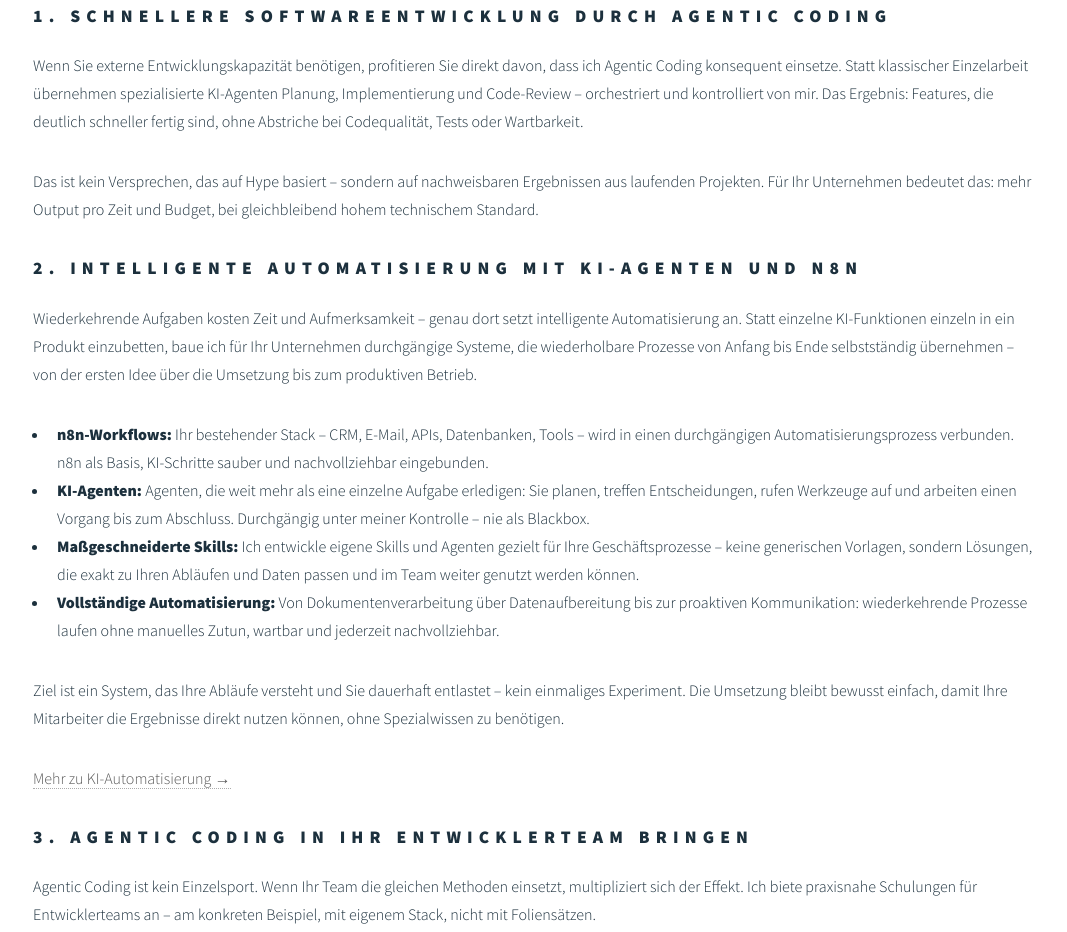
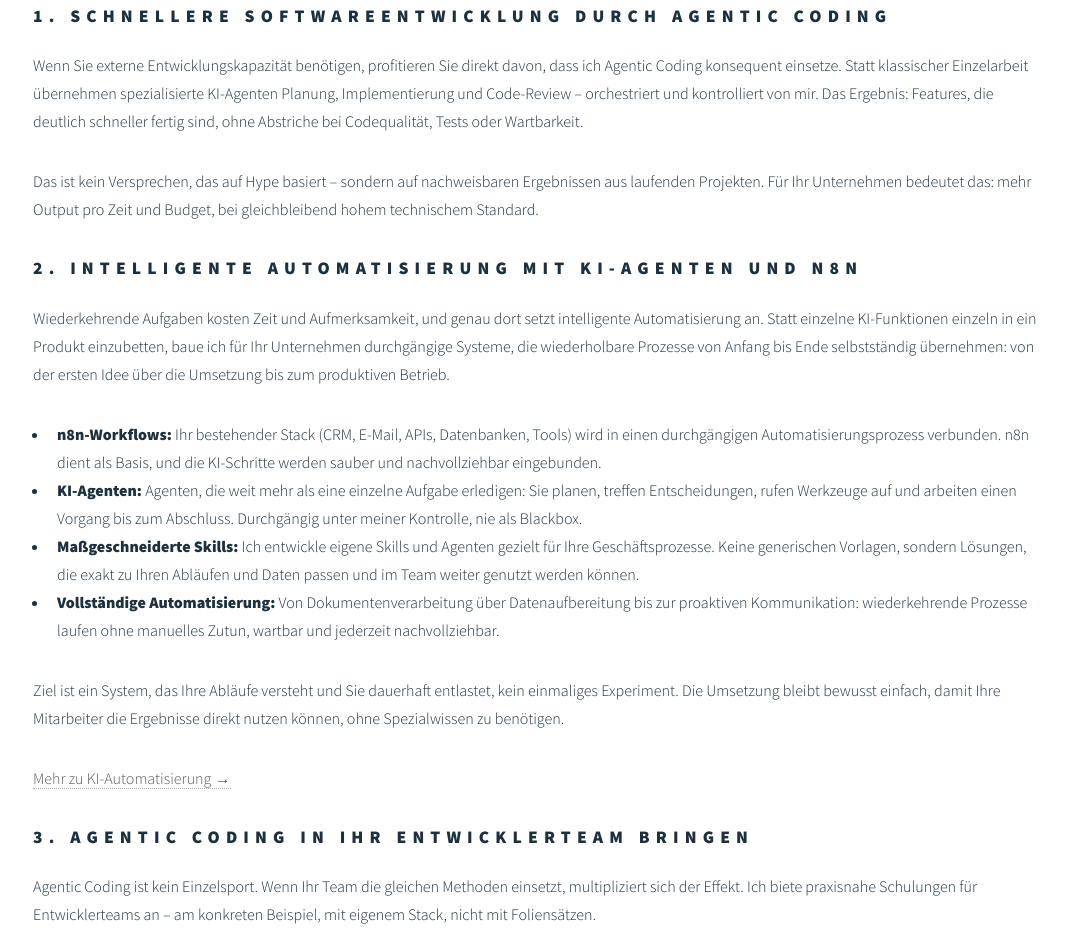
Before and after one commit to okiess/oliver-kiessler.de-static, a plain HTML site: page de/ki-llm-loesungen-fuer-unternehmen.html in a window 1280 px wide. Shown: the part 400-1332 px from the top of the page, without its empty margins (103-1170 px from the left). Drawn offline with Linux system fonts and the light colour scheme.

Commit message:
Remove dashes from section 2 text of KI-LLM page

```diff
--- a/de/ki-llm-loesungen-fuer-unternehmen.html
+++ b/de/ki-llm-loesungen-fuer-unternehmen.html
@@ -136,16 +136,16 @@
 <section>
   <h2>2. Intelligente Automatisierung mit KI-Agenten und n8n</h2>
   <p>
-    Wiederkehrende Aufgaben kosten Zeit und Aufmerksamkeit – genau dort setzt intelligente Automatisierung an. Statt einzelne KI-Funktionen einzeln in ein Produkt einzubetten, baue ich für Ihr Unternehmen durchgängige Systeme, die wiederholbare Prozesse von Anfang bis Ende selbstständig übernehmen – von der ersten Idee über die Umsetzung bis zum produktiven Betrieb.
+    Wiederkehrende Aufgaben kosten Zeit und Aufmerksamkeit, und genau dort setzt intelligente Automatisierung an. Statt einzelne KI-Funktionen einzeln in ein Produkt einzubetten, baue ich für Ihr Unternehmen durchgängige Systeme, die wiederholbare Prozesse von Anfang bis Ende selbstständig übernehmen: von der ersten Idee über die Umsetzung bis zum produktiven Betrieb.
   </p>
   <ul>
-    <li><strong>n8n-Workflows:</strong> Ihr bestehender Stack – CRM, E-Mail, APIs, Datenbanken, Tools – wird in einen durchgängigen Automatisierungsprozess verbunden. n8n als Basis, KI-Schritte sauber und nachvollziehbar eingebunden.</li>
-    <li><strong>KI-Agenten:</strong> Agenten, die weit mehr als eine einzelne Aufgabe erledigen: Sie planen, treffen Entscheidungen, rufen Werkzeuge auf und arbeiten einen Vorgang bis zum Abschluss. Durchgängig unter meiner Kontrolle – nie als Blackbox.</li>
-    <li><strong>Maßgeschneiderte Skills:</strong> Ich entwickle eigene Skills und Agenten gezielt für Ihre Geschäftsprozesse – keine generischen Vorlagen, sondern Lösungen, die exakt zu Ihren Abläufen und Daten passen und im Team weiter genutzt werden können.</li>
+    <li><strong>n8n-Workflows:</strong> Ihr bestehender Stack (CRM, E-Mail, APIs, Datenbanken, Tools) wird in einen durchgängigen Automatisierungsprozess verbunden. n8n dient als Basis, und die KI-Schritte werden sauber und nachvollziehbar eingebunden.</li>
+    <li><strong>KI-Agenten:</strong> Agenten, die weit mehr als eine einzelne Aufgabe erledigen: Sie planen, treffen Entscheidungen, rufen Werkzeuge auf und arbeiten einen Vorgang bis zum Abschluss. Durchgängig unter meiner Kontrolle, nie als Blackbox.</li>
+    <li><strong>Maßgeschneiderte Skills:</strong> Ich entwickle eigene Skills und Agenten gezielt für Ihre Geschäftsprozesse. Keine generischen Vorlagen, sondern Lösungen, die exakt zu Ihren Abläufen und Daten passen und im Team weiter genutzt werden können.</li>
     <li><strong>Vollständige Automatisierung:</strong> Von Dokumentenverarbeitung über Datenaufbereitung bis zur proaktiven Kommunikation: wiederkehrende Prozesse laufen ohne manuelles Zutun, wartbar und jederzeit nachvollziehbar.</li>
   </ul>
   <p>
-    Ziel ist ein System, das Ihre Abläufe versteht und Sie dauerhaft entlastet – kein einmaliges Experiment. Die Umsetzung bleibt bewusst einfach, damit Ihre Mitarbeiter die Ergebnisse direkt nutzen können, ohne Spezialwissen zu benötigen.
+    Ziel ist ein System, das Ihre Abläufe versteht und Sie dauerhaft entlastet, kein einmaliges Experiment. Die Umsetzung bleibt bewusst einfach, damit Ihre Mitarbeiter die Ergebnisse direkt nutzen können, ohne Spezialwissen zu benötigen.
   </p>
   <p>
     <a href="https://ki-automatisierer-koeln.de" rel="me" title="KI-Automatisierung in Köln">Mehr zu KI-Automatisierung &rarr;</a>
```
